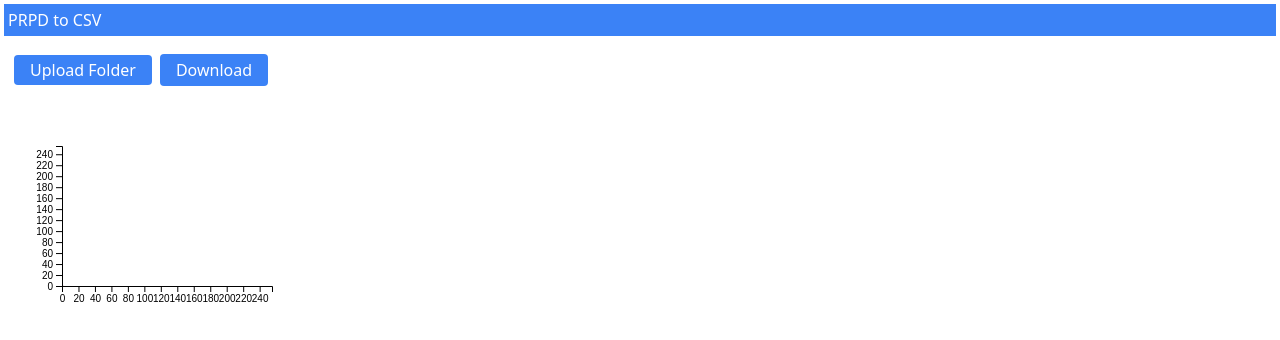
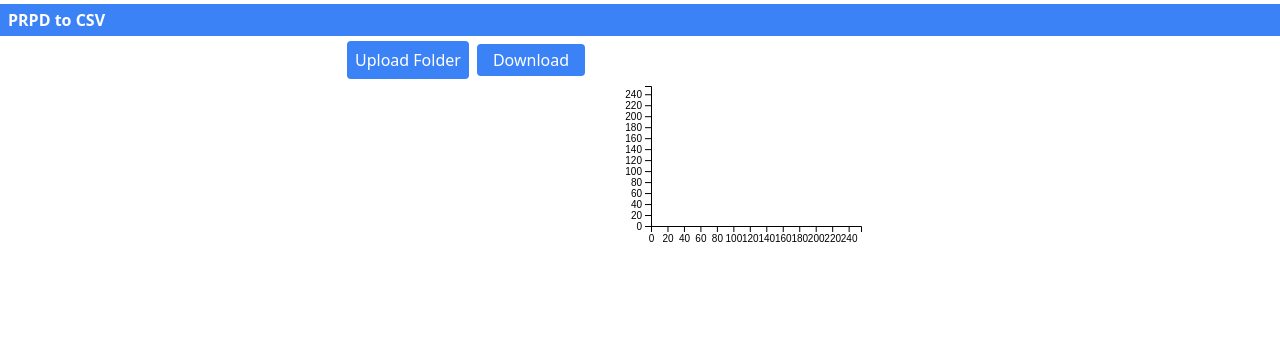
Before and after one commit to kkamsun8/prpdcsv, a React (Create React App) app: page / in a window 1280 px wide. Shown: the top 340 px of the page. Built offline with nearby package versions, Linux system fonts and the light colour scheme.

Commit message:
디자인수정

```diff
--- a/src/App.js
+++ b/src/App.js
@@ -164,17 +164,21 @@ function App() {
 
   return (
     <div className="App">
-      <h1 className="bg-blue-500 text-white m-1 p-1">PRPD to CSV</h1>
-      <div className={classes.input}>
-        <label className="bg-blue-500 m-1 p-1 hover:bg-blue-700 text-white py-1 px-4 rounded">
-          Upload Folder
+      <div className="bg-blue-500">
+        <h1 className="bg-blue-500 text-white font-bold m-1 p-1">PRPD to CSV</h1>
+      </div>
+      <div className="flex justify-center">
+        <div>
+          <label className="bg-blue-500 hover:bg-blue-700 text-white p-2 m-1 rounded">
+            Upload Folder
           <input type="file" onChange={handleChangeFolder} id="folder-upload" name="folder[]" webkitdirectory="" directory="" hidden />
-        </label>
-        <button className="bg-blue-500 m-1 p-1 hover:bg-blue-700 text-white py-1 px-4 rounded" onClick={SaveFile}>Download</button>
-      </div>
-      <div className={classes.wrapper}>
-        <FileList data={fileList} readFile={readFile}></FileList>
-        <PRPDGraph data={data} />
+          </label>
+          <button className="bg-blue-500 m-1 hover:bg-blue-700 text-white py-1 px-4 rounded" onClick={SaveFile}>Download</button>
+        </div>
+        <div className="flex justify-center">
+          <FileList data={fileList} readFile={readFile}></FileList>
+          <PRPDGraph data={data} />
+        </div>
       </div>
     </div>
   );
```
